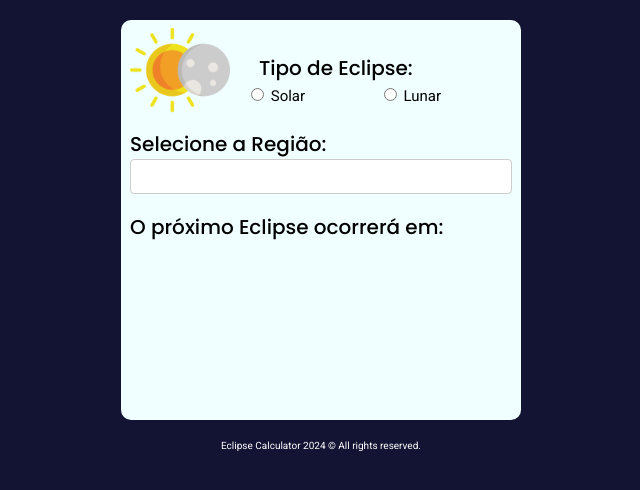
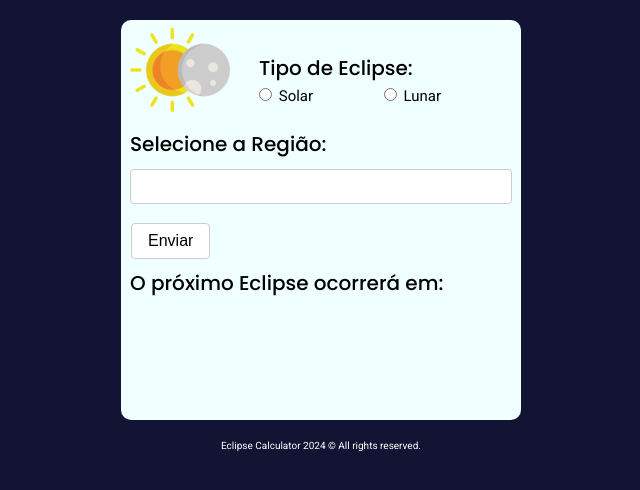
Before and after one commit to dev-marsu/eclipse-calculator, a plain HTML site: page index.html in a window 1280 px wide. Shown: the whole page, without its empty margins (319-959 px from the left). Drawn offline with Linux system fonts and the light colour scheme.

Commit message:
little updates

```diff
--- a/index.html
+++ b/index.html
@@ -45,6 +45,7 @@
                 <option value="reg">Tailândia</option>
             </select>
         </div>
+        <button>Enviar</button>
         <div class="result">
             <li>O próximo Eclipse ocorrerá em:</li>
         </div>
--- a/style.css
+++ b/style.css
@@ -56,7 +56,7 @@ body {
 .label-left {
     position: absolute;
     left: 0;
-    padding-left: 125px;
+    padding-left: 133px;
 }
 
 .label-right {
@@ -82,6 +82,7 @@ select {
     border-radius: 4px;
     width: 100%;
     font-size: 16px;
+    margin-top: 10px;
 }
 
 select option {
@@ -92,6 +93,19 @@ select option {
 
 select option:checked {
     background-color: #f0f0f0;
+}
+
+button {
+    appearance: none;
+    -webkit-appearance: none;
+    -moz-appearance: none;
+    background-color: #fff;
+    border: 1px solid #ccc;
+    padding: 8px 16px;
+    border-radius: 4px;
+    font-size: 16px;
+    margin-left: 10px;
+    margin-top: 10px;
 }
 
 .result {
```
